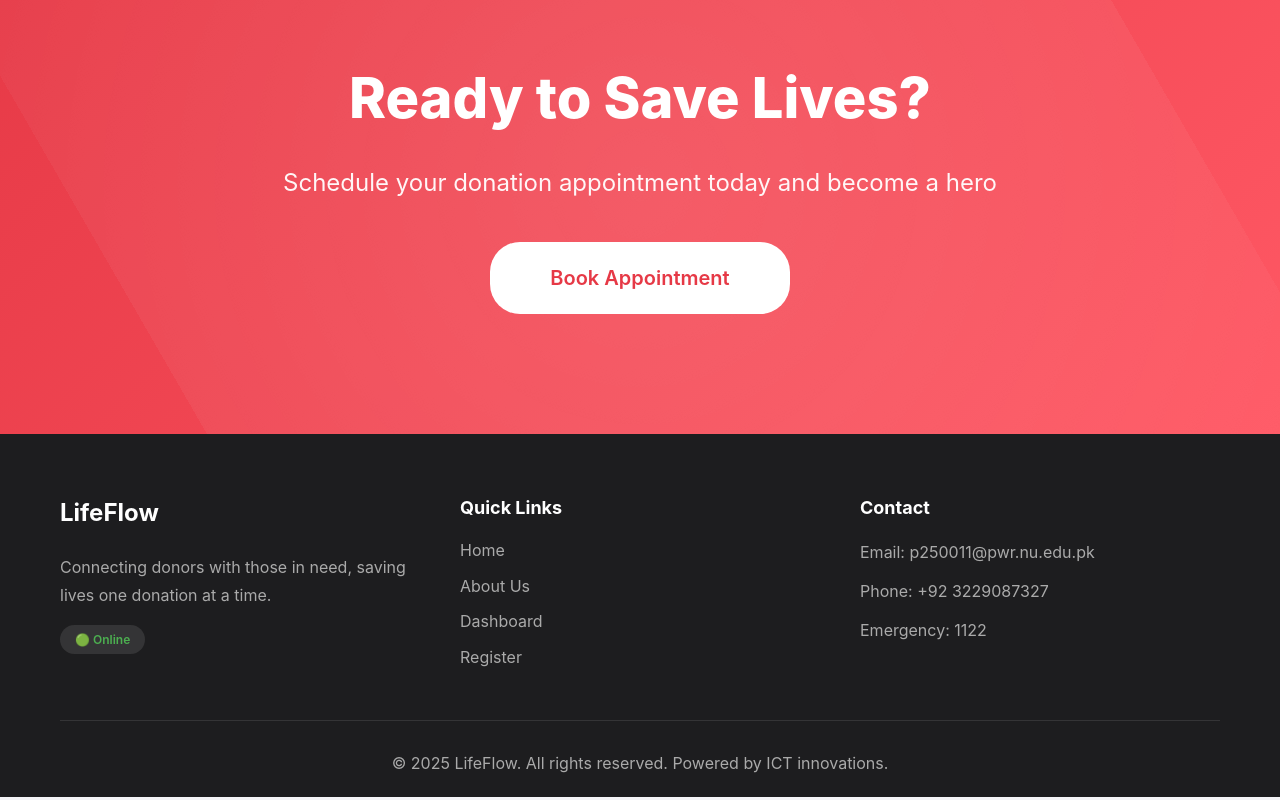
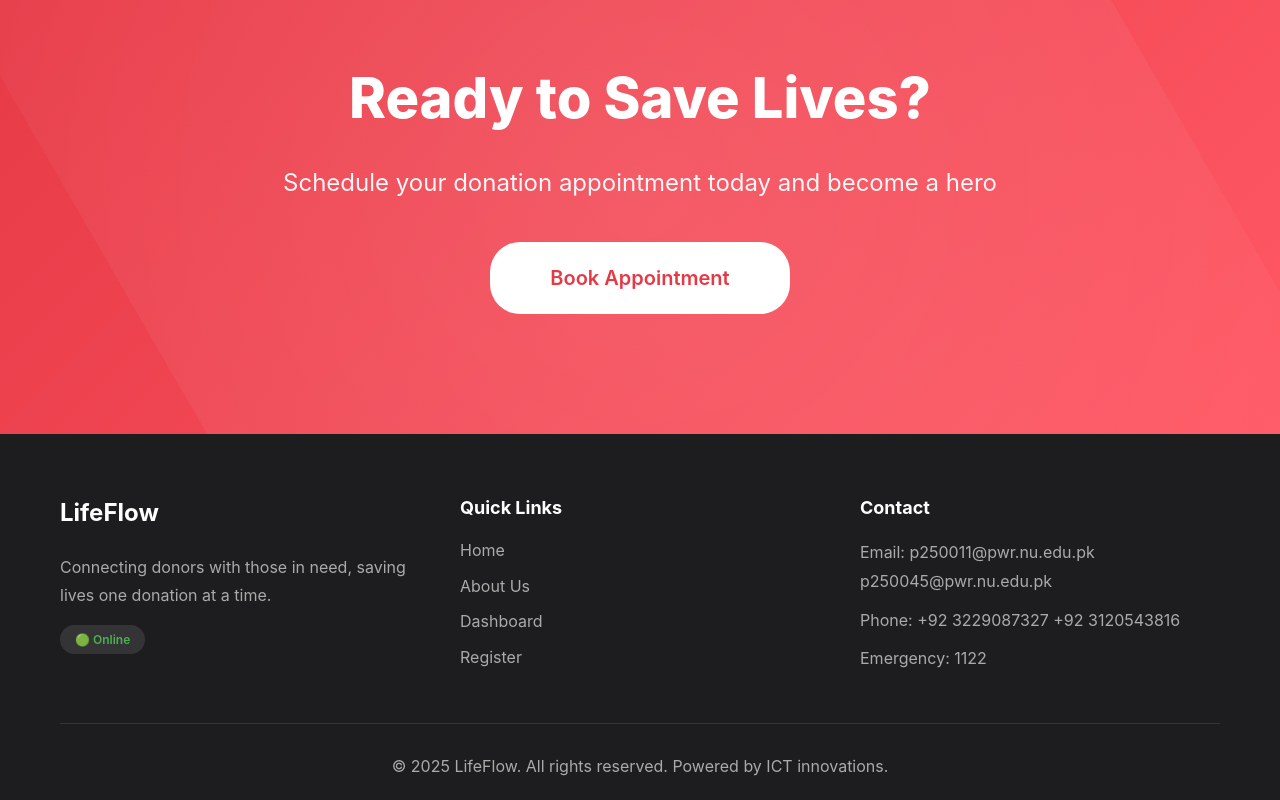
Before and after one commit to ik-awais/S1_ICT, a plain HTML site: page index.html in a window 1280 px wide. Shown: the part 5547-6347 px from the top of the page. Drawn offline with Linux system fonts and the light colour scheme.

```diff
--- a/index.html
+++ b/index.html
@@ -95,7 +95,7 @@
         </div>
     </section>
 
-    <!-- Dashboard Section (Week 7 - Database Integration) -->
+    <!-- Dashboard Section (Database Integration) -->
     <section id="dashboard" class="dashboard">
         <div class="container">
             <h2 class="section-title">Live Dashboard</h2>
@@ -269,7 +269,7 @@
         </div>
     </section>
 
-    <!-- Registration Form (Week 6 - Forms & Data Processing) -->
+    <!-- Registration Form (Forms & Data Processing) -->
     <section id="register" class="register">
         <div class="container">
             <h2 class="section-title">Become a Donor</h2>
@@ -313,7 +313,7 @@
         </div>
     </section>
 
-    <!-- AI Features Section (Week 12 - AI & ML) -->
+    <!-- AI Features Section (AI & ML) -->
     <section id="ai-features" class="ai-section">
         <div class="container">
             <h2 class="section-title">AI-Powered Features</h2>
@@ -409,8 +409,8 @@
                 </div>
                 <div class="footer-section">
                     <h4>Contact</h4>
-                    <p>Email: p250011@pwr.nu.edu.pk</p>
-                    <p>Phone: +92 3229087327</p>
+                    <p>Email: p250011@pwr.nu.edu.pk p250045@pwr.nu.edu.pk</p>
+                    <p>Phone: +92 3229087327  +92 3120543816</p>
                     <p>Emergency: 1122</p>
                 </div>
             </div>
```
